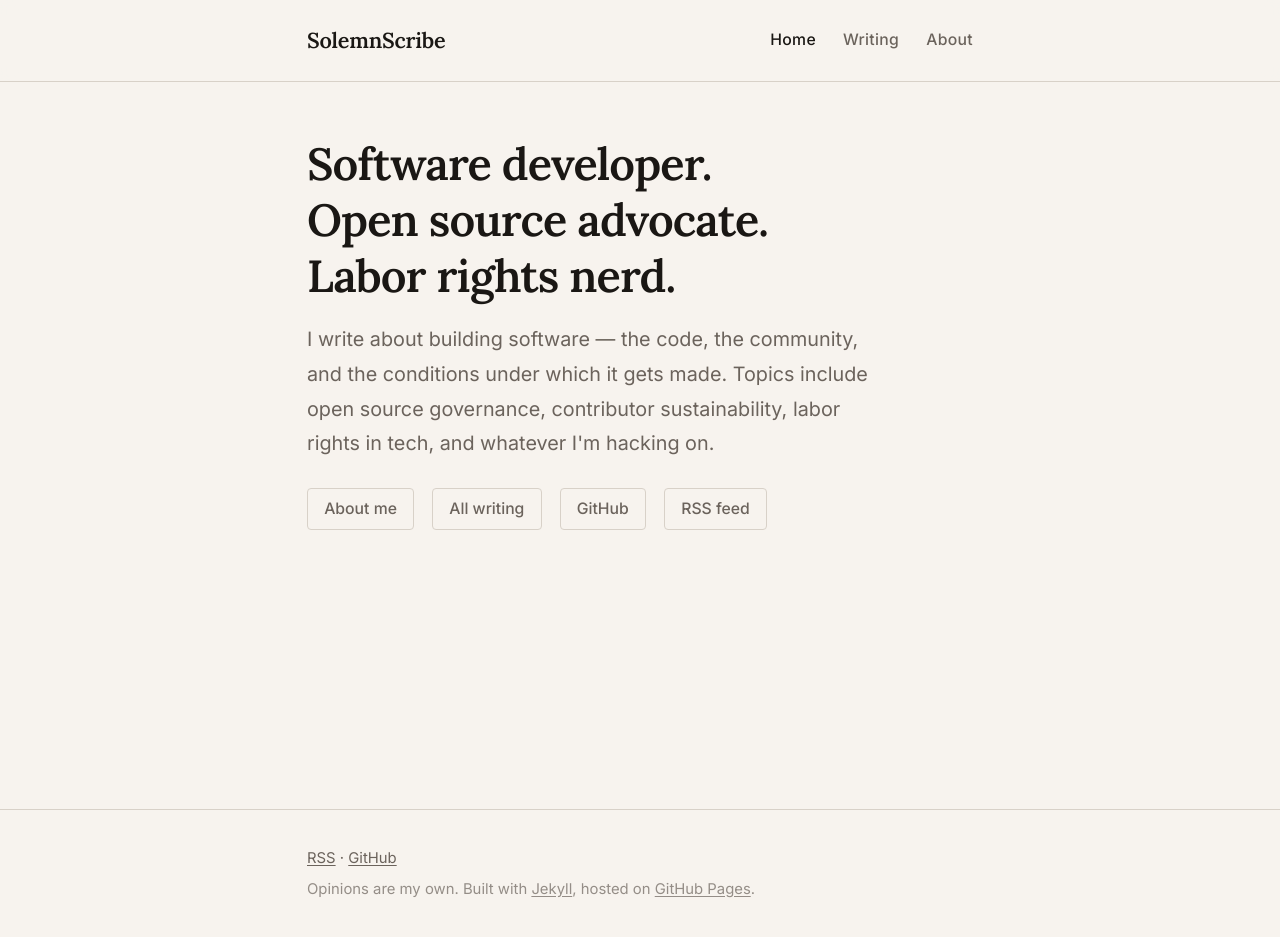
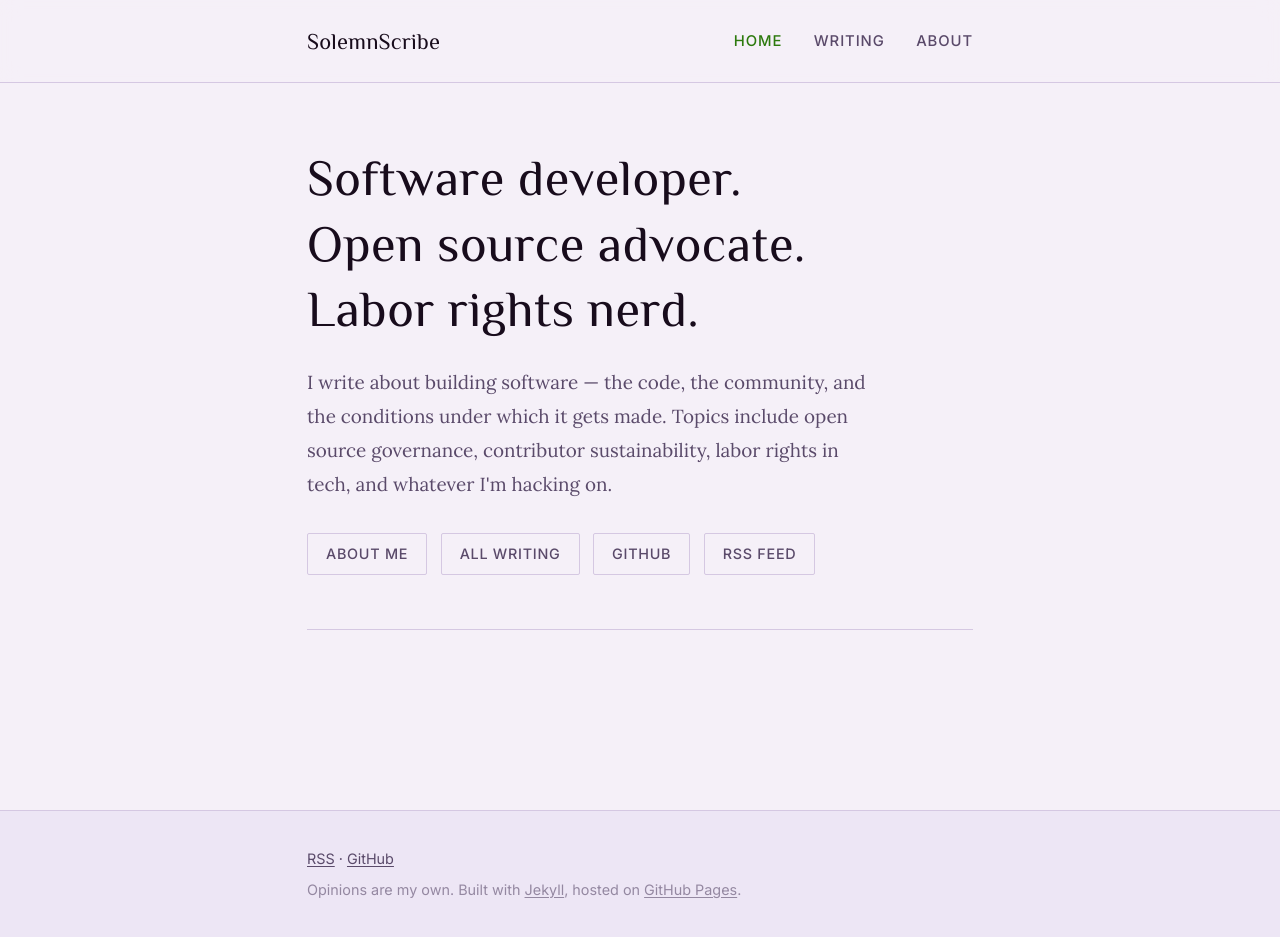
Before and after one commit to SolemnScribe/solemnscribe.github.io, a Jekyll site: the page built from index.html, in a window 1280 px wide and 937 px high. Built offline with Jekyll 4.4.1, drawn with Linux system fonts in a browser that asks for light colours.

Commit message:
Redesign: dark-first palette, Philosopher headings, aspenthornpress-inspired aesthetic
- Deep purple-black background (#0c060e) as primary/default
- Firefly green accent (#8ff36b) matching aspenthornpress.com brand
- Philosopher display font for headings (family resemblance)
- Light mode via prefers-color-scheme with purple-tinted palette
- Uppercase small-caps nav and section labels
- Sage green tag colors in dark mode

Co-authored-by: Claude <noreply@anthropic.com>

```diff
--- a/_includes/head.html
+++ b/_includes/head.html
@@ -6,5 +6,5 @@
 <link rel="alternate" type="application/atom+xml" title="{{ site.title }}" href="{{ '/feed.xml' | relative_url }}">
 <link rel="preconnect" href="https://fonts.googleapis.com">
 <link rel="preconnect" href="https://fonts.gstatic.com" crossorigin>
-<link href="https://fonts.googleapis.com/css2?family=Lora:ital,wght@0,400;0,600;1,400&family=Inter:wght@400;500&display=swap" rel="stylesheet">
+<link href="https://fonts.googleapis.com/css2?family=Philosopher:ital,wght@0,400;0,700;1,400&family=Lora:ital,wght@0,400;0,600;1,400&family=Inter:wght@400;500&display=swap" rel="stylesheet">
 {% seo %}
--- a/assets/css/main.css
+++ b/assets/css/main.css
@@ -1,38 +1,46 @@
 /* ============================
-   Design tokens
+   Design tokens — dark-first
    ============================ */
 :root {
-  --bg:          #f7f3ee;
-  --bg-alt:      #ede9e3;
-  --text:        #1a1714;
-  --text-muted:  #6b635c;
-  --accent:      #a0522d;    /* saddlebrown — warm, literary */
-  --accent-hover:#7a3d21;
-  --border:      #d8d1c8;
-  --code-bg:     #ede9e3;
-  --tag-bg:      #e4ddd6;
-  --tag-text:    #5a4f48;
+  /* Dark palette (primary) */
+  --bg:          #0c060e;
+  --bg-alt:      #180c1c;
+  --bg-card:     #261e2f;
+  --text:        #f0ecf8;
+  --text-muted:  #9e94a8;
+  --accent:      #8ff36b;   /* firefly green */
+  --accent-dark: #6bbb4a;
+  --border:      #2e1e3a;
+  --code-bg:     #180c1c;
+  --tag-bg:      #261e2f;
+  --tag-text:    #a0d38d;
+  --link:        #8ff36b;
+  --link-hover:  #a0d38d;
 
   --font-serif:  'Lora', Georgia, 'Times New Roman', serif;
+  --font-display:'Philosopher', Georgia, serif;
   --font-sans:   'Inter', system-ui, -apple-system, sans-serif;
   --font-mono:   'SFMono-Regular', Consolas, 'Liberation Mono', Menlo, monospace;
 
   --max-width:   720px;
-  --wide-width:  960px;
 }
 
-@media (prefers-color-scheme: dark) {
+/* Light mode — triggered by explicit preference */
+@media (prefers-color-scheme: light) {
   :root {
-    --bg:          #18161a;
-    --bg-alt:      #221f24;
-    --text:        #e8e4df;
-    --text-muted:  #998f87;
-    --accent:      #c4784a;
-    --accent-hover:#d9916a;
-    --border:      #332e35;
-    --code-bg:     #221f24;
-    --tag-bg:      #2e292f;
-    --tag-text:    #b5a99e;
+    --bg:          #f5f0f8;
+    --bg-alt:      #ede6f5;
+    --bg-card:     #e4d9f0;
+    --text:        #180c1c;
+    --text-muted:  #5a4a6a;
+    --accent:      #2d7a0e;
+    --accent-dark: #1e5509;
+    --border:      #d5c8e2;
+    --code-bg:     #ede6f5;
+    --tag-bg:      #e4d9f0;
+    --tag-text:    #3d6b2a;
+    --link:        #2d7a0e;
+    --link-hover:  #1e5509;
   }
 }
 
@@ -63,7 +71,7 @@ body {
 }
 
 a {
-  color: var(--accent);
+  color: var(--link);
   text-decoration: underline;
   text-underline-offset: 3px;
   text-decoration-thickness: 1px;
@@ -71,7 +79,7 @@ a {
 }
 
 a:hover {
-  color: var(--accent-hover);
+  color: var(--link-hover);
 }
 
 img {
@@ -94,12 +102,11 @@ img {
 .site-header {
   border-bottom: 1px solid var(--border);
   padding: 1.25rem 0;
-  background: var(--bg);
   position: sticky;
   top: 0;
   z-index: 10;
-  backdrop-filter: blur(8px);
-  background: color-mix(in srgb, var(--bg) 90%, transparent);
+  background: color-mix(in srgb, var(--bg) 88%, transparent);
+  backdrop-filter: blur(10px);
 }
 
 .site-header .container {
@@ -111,12 +118,12 @@ img {
 }
 
 .site-title {
-  font-family: var(--font-serif);
-  font-size: 1.2rem;
-  font-weight: 600;
+  font-family: var(--font-display);
+  font-size: 1.25rem;
+  font-weight: 400;
   color: var(--text);
   text-decoration: none;
-  letter-spacing: -0.01em;
+  letter-spacing: 0.01em;
 }
 
 .site-title:hover {
@@ -125,22 +132,23 @@ img {
 
 .site-nav {
   display: flex;
-  gap: 1.5rem;
+  gap: 1.75rem;
 }
 
 .site-nav a {
   font-family: var(--font-sans);
-  font-size: 0.875rem;
+  font-size: 0.825rem;
   font-weight: 500;
   color: var(--text-muted);
   text-decoration: none;
-  letter-spacing: 0.02em;
+  letter-spacing: 0.06em;
+  text-transform: uppercase;
   transition: color 0.15s ease;
 }
 
 .site-nav a:hover,
 .site-nav a.active {
-  color: var(--text);
+  color: var(--accent);
 }
 
 /* ============================
@@ -148,31 +156,34 @@ img {
    ============================ */
 .page-content {
   flex: 1;
-  padding: 3rem 0 5rem;
+  padding: 3.5rem 0 6rem;
 }
 
 /* ============================
    Home page
    ============================ */
 .home-intro {
-  margin-bottom: 3.5rem;
+  margin-bottom: 4rem;
+  padding-bottom: 3rem;
+  border-bottom: 1px solid var(--border);
 }
 
 .home-intro h1 {
-  font-family: var(--font-serif);
-  font-size: clamp(1.75rem, 5vw, 2.5rem);
-  font-weight: 600;
-  line-height: 1.25;
-  letter-spacing: -0.02em;
-  margin-bottom: 1rem;
+  font-family: var(--font-display);
+  font-size: clamp(1.8rem, 6vw, 2.8rem);
+  font-weight: 400;
+  line-height: 1.3;
+  letter-spacing: 0.01em;
+  margin-bottom: 1.25rem;
   color: var(--text);
 }
 
 .home-intro p {
-  font-size: 1.1rem;
+  font-family: var(--font-serif);
+  font-size: 1.05rem;
   color: var(--text-muted);
   max-width: 580px;
-  line-height: 1.75;
+  line-height: 1.8;
 }
 
 .home-intro p + p {
@@ -188,20 +199,23 @@ img {
 }
 
 .home-links {
-  margin-top: 1.5rem;
+  margin-top: 1.75rem;
   display: flex;
-  gap: 1rem;
+  gap: 0.75rem;
   flex-wrap: wrap;
 }
 
 .home-links a {
-  font-size: 0.875rem;
+  font-size: 0.8rem;
+  font-family: var(--font-sans);
   font-weight: 500;
+  letter-spacing: 0.05em;
+  text-transform: uppercase;
   color: var(--text-muted);
   text-decoration: none;
   border: 1px solid var(--border);
-  padding: 0.4rem 0.9rem;
-  border-radius: 4px;
+  padding: 0.45rem 1rem;
+  border-radius: 2px;
   transition: border-color 0.15s ease, color 0.15s ease;
 }
 
@@ -215,15 +229,15 @@ img {
    ============================ */
 .recent-posts h2,
 .blog-header h1 {
-  font-family: var(--font-serif);
-  font-size: 0.8rem;
-  font-weight: 400;
-  letter-spacing: 0.1em;
+  font-family: var(--font-sans);
+  font-size: 0.72rem;
+  font-weight: 500;
+  letter-spacing: 0.12em;
   text-transform: uppercase;
   color: var(--text-muted);
-  margin-bottom: 1.75rem;
+  margin-bottom: 2rem;
+  padding-bottom: 0.75rem;
   border-bottom: 1px solid var(--border);
-  padding-bottom: 0.75rem;
 }
 
 .post-list {
@@ -231,7 +245,7 @@ img {
 }
 
 .post-item {
-  padding: 1.5rem 0;
+  padding: 1.75rem 0;
   border-bottom: 1px solid var(--border);
 }
 
@@ -242,24 +256,25 @@ img {
 .post-item time.post-meta,
 .post-meta {
   display: block;
-  font-size: 0.8rem;
+  font-size: 0.75rem;
   font-family: var(--font-sans);
   color: var(--text-muted);
-  margin-bottom: 0.4rem;
-  letter-spacing: 0.02em;
+  margin-bottom: 0.5rem;
+  letter-spacing: 0.04em;
 }
 
 .post-item h3 {
-  font-family: var(--font-serif);
-  font-size: 1.2rem;
-  font-weight: 600;
+  font-family: var(--font-display);
+  font-size: 1.3rem;
+  font-weight: 400;
   line-height: 1.35;
-  margin-bottom: 0.5rem;
+  margin-bottom: 0.6rem;
 }
 
 .post-item h3 a {
   color: var(--text);
   text-decoration: none;
+  transition: color 0.15s;
 }
 
 .post-item h3 a:hover {
@@ -267,10 +282,11 @@ img {
 }
 
 .post-excerpt {
+  font-family: var(--font-serif);
   font-size: 0.925rem;
   color: var(--text-muted);
-  line-height: 1.65;
-  margin-bottom: 0.6rem;
+  line-height: 1.7;
+  margin-bottom: 0.75rem;
 }
 
 .post-tags {
@@ -279,26 +295,33 @@ img {
 
 .tag {
   display: inline-block;
-  font-size: 0.75rem;
+  font-size: 0.7rem;
   font-family: var(--font-sans);
+  font-weight: 500;
+  letter-spacing: 0.06em;
+  text-transform: uppercase;
   background: var(--tag-bg);
   color: var(--tag-text);
-  padding: 0.15rem 0.55rem;
-  border-radius: 3px;
-  margin-right: 0.35rem;
+  padding: 0.15rem 0.6rem;
+  border-radius: 2px;
+  margin-right: 0.4rem;
+  border: 1px solid var(--border);
 }
 
 .view-all {
   display: inline-block;
-  margin-top: 1.5rem;
-  font-size: 0.875rem;
+  margin-top: 1.75rem;
+  font-size: 0.8rem;
+  font-family: var(--font-sans);
   font-weight: 500;
+  letter-spacing: 0.05em;
+  text-transform: uppercase;
   color: var(--accent);
   text-decoration: none;
 }
 
 .view-all:hover {
-  color: var(--accent-hover);
+  color: var(--accent-dark);
   text-decoration: underline;
   text-underline-offset: 3px;
 }
@@ -316,18 +339,19 @@ img {
 .post-header,
 .page-header {
   margin-bottom: 2.5rem;
-  padding-bottom: 1.5rem;
+  padding-bottom: 1.75rem;
   border-bottom: 1px solid var(--border);
 }
 
 .post-header h1,
 .page-header h1 {
-  font-family: var(--font-serif);
-  font-size: clamp(1.6rem, 4vw, 2.1rem);
-  font-weight: 600;
+  font-family: var(--font-display);
+  font-size: clamp(1.7rem, 5vw, 2.3rem);
+  font-weight: 400;
   line-height: 1.25;
-  letter-spacing: -0.02em;
-  margin-bottom: 0.75rem;
+  letter-spacing: 0.01em;
+  margin-bottom: 0.85rem;
+  color: var(--text);
 }
 
 .post-header .post-meta {
@@ -338,48 +362,56 @@ img {
 .prose {
   font-family: var(--font-serif);
   font-size: 1.05rem;
-  line-height: 1.8;
+  line-height: 1.85;
   color: var(--text);
 }
 
 .prose h2 {
-  font-size: 1.35rem;
-  font-weight: 600;
-  margin: 2.5rem 0 0.75rem;
-  letter-spacing: -0.01em;
+  font-family: var(--font-display);
+  font-size: 1.4rem;
+  font-weight: 400;
+  margin: 2.75rem 0 0.85rem;
+  letter-spacing: 0.01em;
   line-height: 1.3;
+  color: var(--text);
 }
 
 .prose h3 {
+  font-family: var(--font-display);
   font-size: 1.1rem;
-  font-weight: 600;
-  margin: 2rem 0 0.6rem;
-  line-height: 1.35;
+  font-weight: 400;
+  margin: 2.25rem 0 0.65rem;
+  line-height: 1.4;
 }
 
 .prose p {
-  margin-bottom: 1.4rem;
+  margin-bottom: 1.5rem;
 }
 
 .prose a {
-  color: var(--accent);
+  color: var(--link);
+}
+
+.prose a:hover {
+  color: var(--link-hover);
 }
 
 .prose ul,
 .prose ol {
-  margin: 0 0 1.4rem 1.5rem;
+  margin: 0 0 1.5rem 1.5rem;
 }
 
 .prose li {
-  margin-bottom: 0.4rem;
+  margin-bottom: 0.45rem;
 }
 
 .prose blockquote {
-  border-left: 3px solid var(--accent);
-  padding: 0.25rem 0 0.25rem 1.25rem;
-  margin: 1.75rem 0;
+  border-left: 2px solid var(--accent);
+  padding: 0.25rem 0 0.25rem 1.5rem;
+  margin: 2rem 0;
   color: var(--text-muted);
   font-style: italic;
+  font-size: 1.1rem;
 }
 
 .prose blockquote p {
@@ -390,18 +422,19 @@ img {
   font-family: var(--font-mono);
   font-size: 0.875em;
   background: var(--code-bg);
-  padding: 0.15em 0.35em;
+  padding: 0.15em 0.4em;
   border-radius: 3px;
   border: 1px solid var(--border);
+  color: var(--accent);
 }
 
 .prose pre {
-  background: var(--code-bg);
+  background: var(--bg-alt);
   border: 1px solid var(--border);
-  border-radius: 6px;
+  border-radius: 4px;
   padding: 1.25rem;
   overflow-x: auto;
-  margin: 1.5rem 0;
+  margin: 1.75rem 0;
 }
 
 .prose pre code {
@@ -409,30 +442,36 @@ img {
   border: none;
   padding: 0;
   font-size: 0.875rem;
+  color: var(--text);
 }
 
 .prose hr {
   border: none;
   border-top: 1px solid var(--border);
-  margin: 2.5rem 0;
+  margin: 3rem 0;
 }
 
 .prose img {
-  border-radius: 4px;
-  margin: 1.5rem 0;
+  border-radius: 3px;
+  margin: 1.75rem 0;
+  border: 1px solid var(--border);
 }
 
 /* ============================
    Post footer
    ============================ */
 .post-footer {
-  margin-top: 3rem;
-  padding-top: 1.5rem;
+  margin-top: 3.5rem;
+  padding-top: 1.75rem;
   border-top: 1px solid var(--border);
-  font-size: 0.875rem;
+  font-size: 0.825rem;
 }
 
 .post-footer a {
+  font-family: var(--font-sans);
+  font-weight: 500;
+  letter-spacing: 0.04em;
+  text-transform: uppercase;
   color: var(--text-muted);
   text-decoration: none;
 }
@@ -448,16 +487,17 @@ img {
   border-top: 1px solid var(--border);
   padding: 2rem 0;
   margin-top: auto;
+  background: var(--bg-alt);
 }
 
 .site-footer .container {
   display: flex;
   flex-direction: column;
-  gap: 0.35rem;
+  gap: 0.4rem;
 }
 
 .site-footer p {
-  font-size: 0.825rem;
+  font-size: 0.8rem;
   color: var(--text-muted);
 }
 
@@ -472,7 +512,7 @@ img {
 }
 
 .footer-note {
-  opacity: 0.7;
+  opacity: 0.6;
 }
 
 /* ============================
@@ -487,7 +527,5 @@ img {
     gap: 0.6rem;
   }
 
-  .site-nav {
-    gap: 1.25rem;
-  }
+  .site-nav { gap: 1.25rem; }
 }
```
